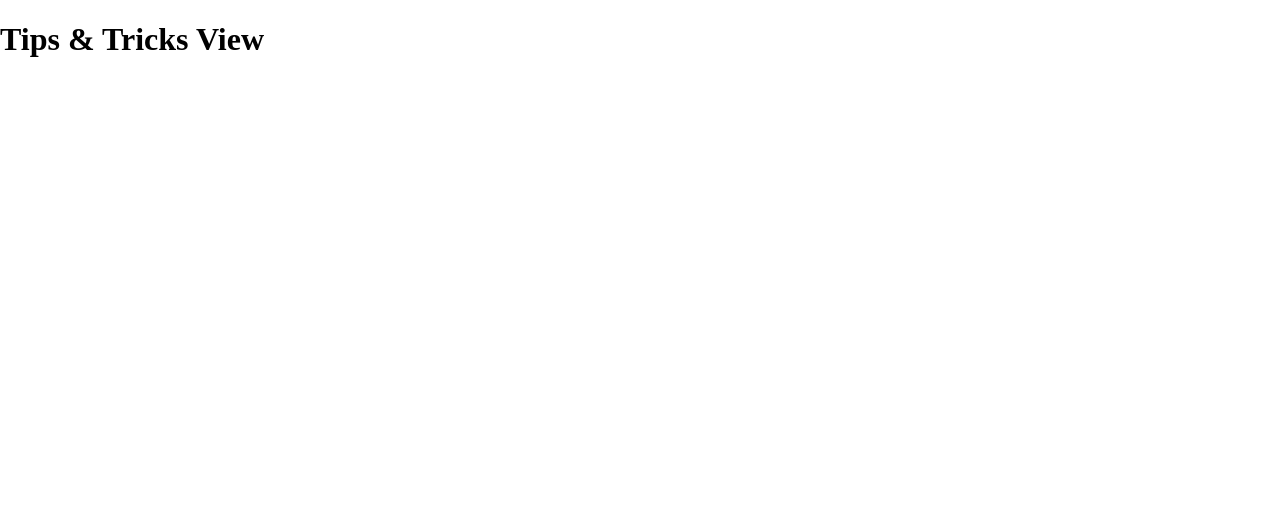
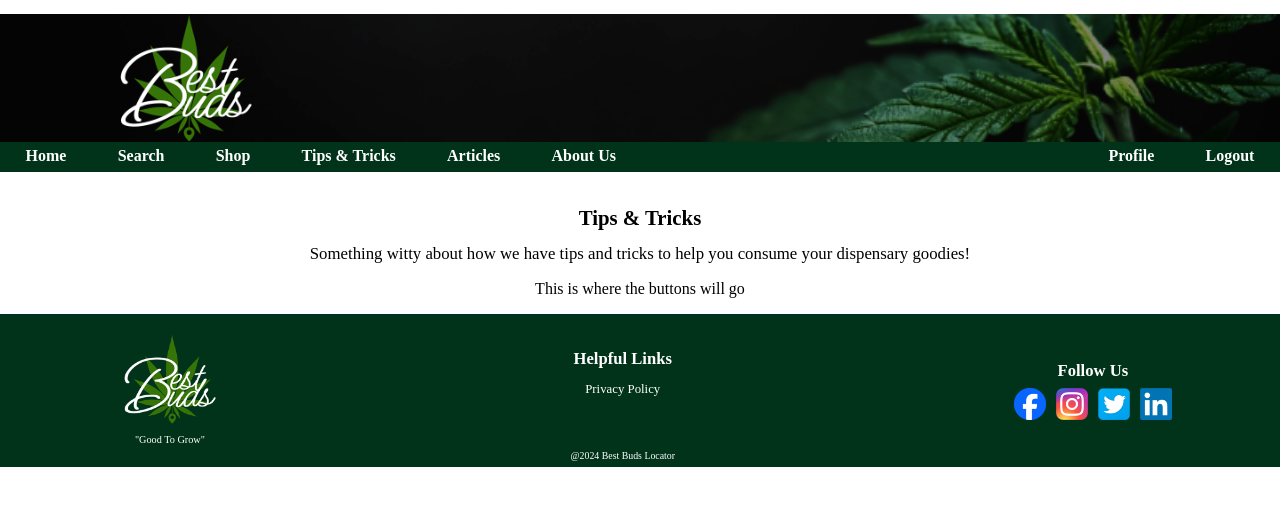
Before and after one commit to CraftyCurtis05/best-buds-dispensary-locator, a Vue app in the folder vue/: page /tipstricks in a window 1280 px wide. Shown: the top 506 px of the page. Built offline with nearby package versions, Linux system fonts and the light colour scheme; sample sign-in values are in the browser's storage.

Commit message:
tips and tricks and shop updates

```diff
--- a/vue/src/views/ShopView.vue
+++ b/vue/src/views/ShopView.vue
@@ -1,11 +1,24 @@
 <template>
-    <div class="container">
-        <h1>Shop View</h1>
+  <div class="shop-view">
+    <div class="header-nav">
+        <div class="header"><Header/></div>
+        <div class="nav-bar"><NavBar/></div>
     </div>
+    <div class="shop">
+        <h1>Shop our Favorite Products</h1>
+        <h2>You deserve a little treat</h2>
+    </div>
+    <div class="footer"><Footer/></div>
+  </div>
 </template>
 
 <script>
+import Header from '../components/Header.vue';
+import Footer from '../components/Footer.vue';
+import NavBar from '../components/NavBar.vue';
+
 export default {
+    components: { Header, Footer, NavBar },
     name: "ShopView"
 }
 </script>
@@ -14,4 +27,34 @@ export default {
 #search-form{
     margin-top: 20px;
 }
+
+.shop-view {
+width: 100vw;
+  background: linear-gradient(0deg, rgba(255, 255, 255, 0.497), rgba(255, 255, 255, 0.881)), url('src\\assets\\green_smoke.png');
+  background-position: center;
+  background-repeat: no-repeat;
+  background-size: cover;
+  background-attachment: fixed;
+  margin-top: -1vw;
+}
+
+.header-nav {
+    position: fixed;
+}
+
+h1 {
+    text-align: center;
+    font-size: 130%;
+    font-weight: bolder;
+    padding-top: 15%;
+}
+
+h2 {
+    text-align: center;
+    font-style: italic;
+    font-weight: lighter;
+    font-size: 100%;
+}
+
+
 </style>
--- a/vue/src/views/TipsTricksView.vue
+++ b/vue/src/views/TipsTricksView.vue
@@ -1,12 +1,26 @@
 <template>
     <div class="container">
-        <h1>Tips & Tricks View</h1>
+        <div class="header-nav">
+            <div class="header"><Header/></div>
+            <div class="nav-bar"><NavBar/></div>
+        </div>
+        <div class="tips-and-tricks">
+            <h1>Tips & Tricks</h1>
+            <h2>Something witty about how we have tips and tricks to help you consume your dispensary goodies!</h2>
+            <p>This is where the buttons will go</p>
+        </div>
+       <div class="footer"><Footer/></div>
     </div>
 </template>
 
 <script>
+import Header from '../components/Header.vue';
+import Footer from '../components/Footer.vue';
+import NavBar from '../components/NavBar.vue';
+
 export default {
-    name: "tipstricks"
+    components: { Header, Footer, NavBar },
+    name: "tipsntricks"
 }
 </script>
 
@@ -14,4 +28,39 @@ export default {
 #search-form{
     margin-top: 20px;
 }
+
+.tips-and-tricks-view {
+    width: 100vw;
+    background: linear-gradient(0deg, rgba(255, 255, 255, 0.497), rgba(255, 255, 255, 0.881)), url('src\\assets\\green_smoke.png');
+    background-position: center;
+    background-repeat: no-repeat;
+    background-size: cover;
+    background-attachment: fixed;
+    margin-top: -1vw;
+}
+
+.header-nav {
+    position: fixed;
+}
+
+h1 {
+    text-align: center;
+    font-size: 130%;
+    font-weight: bolder;
+    padding-top: 15%;
+}
+
+h2 {
+    text-align: center;
+    font-size: 105%;
+    font-weight: lighter;
+}
+
+p {
+    text-align: center;
+    font-size: 100%;
+    margin-left: 16%;
+    margin-right: 16%;
+}
+
 </style>
```
